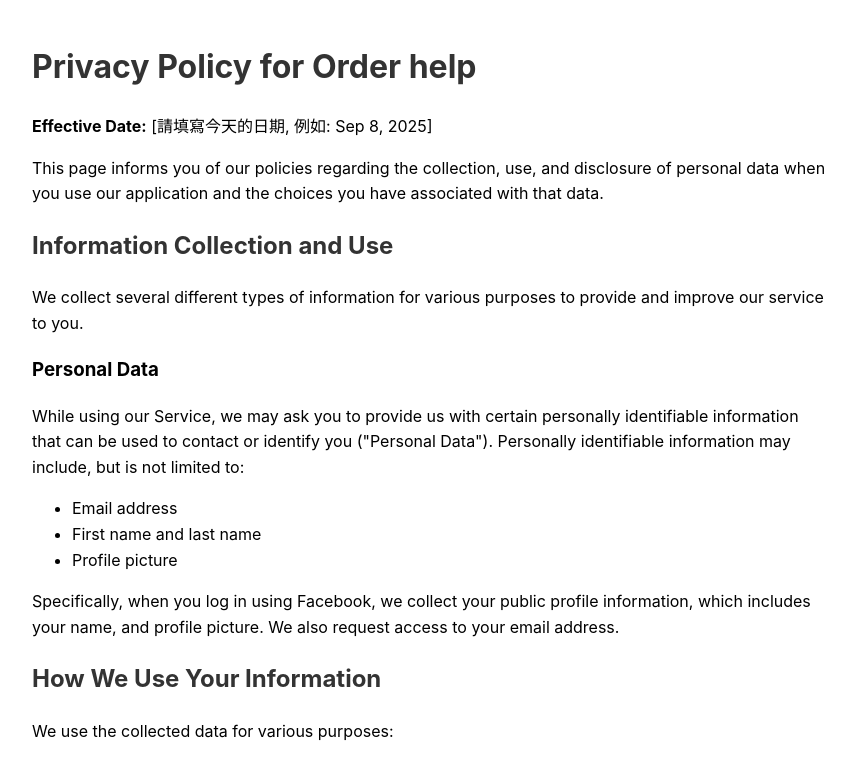
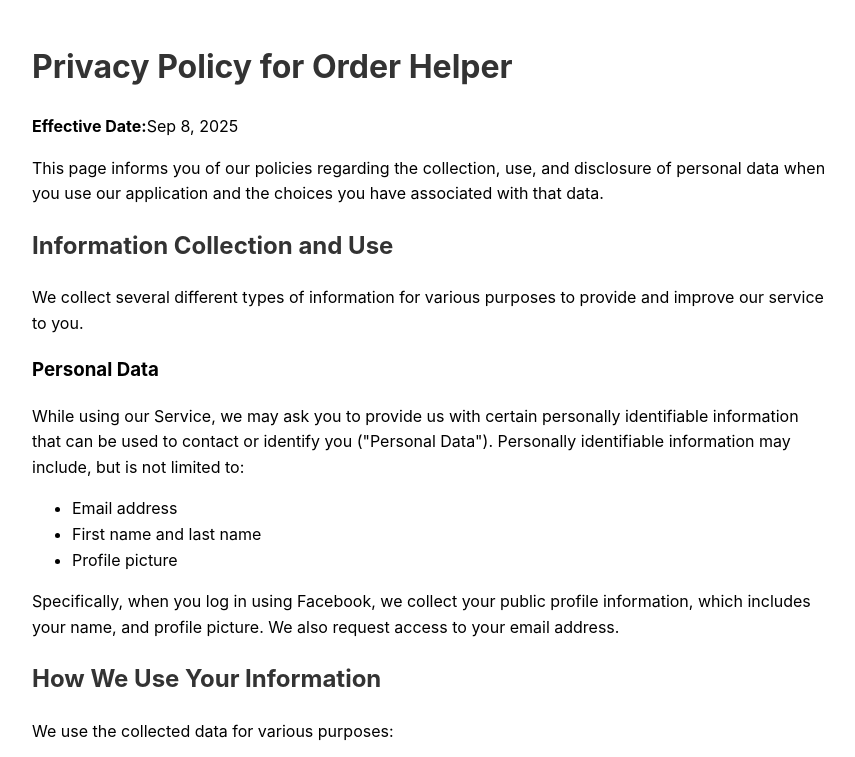
Before and after one commit to mike77777777/privacy-policy, a plain HTML site: page index.html in a window 1280 px wide. Shown: the top 757 px of the page, without its empty margins (208-1063 px from the left). Drawn offline with Linux system fonts and the light colour scheme.

Commit message:
Update index.html

```diff
--- a/index.html
+++ b/index.html
@@ -23,9 +23,9 @@
 
 <body>
 
-    <h1>Privacy Policy for Order help</h1>
+    <h1>Privacy Policy for Order Helper</h1>
 
-    <p><strong>Effective Date:</strong> [請填寫今天的日期, 例如: Sep 8, 2025]</p>
+    <p><strong>Effective Date:</strong>Sep 8, 2025</p>
 
     <p>This page informs you of our policies regarding the collection, use, and disclosure of personal data when you use
         our application and the choices you have associated with that data.</p>
```
